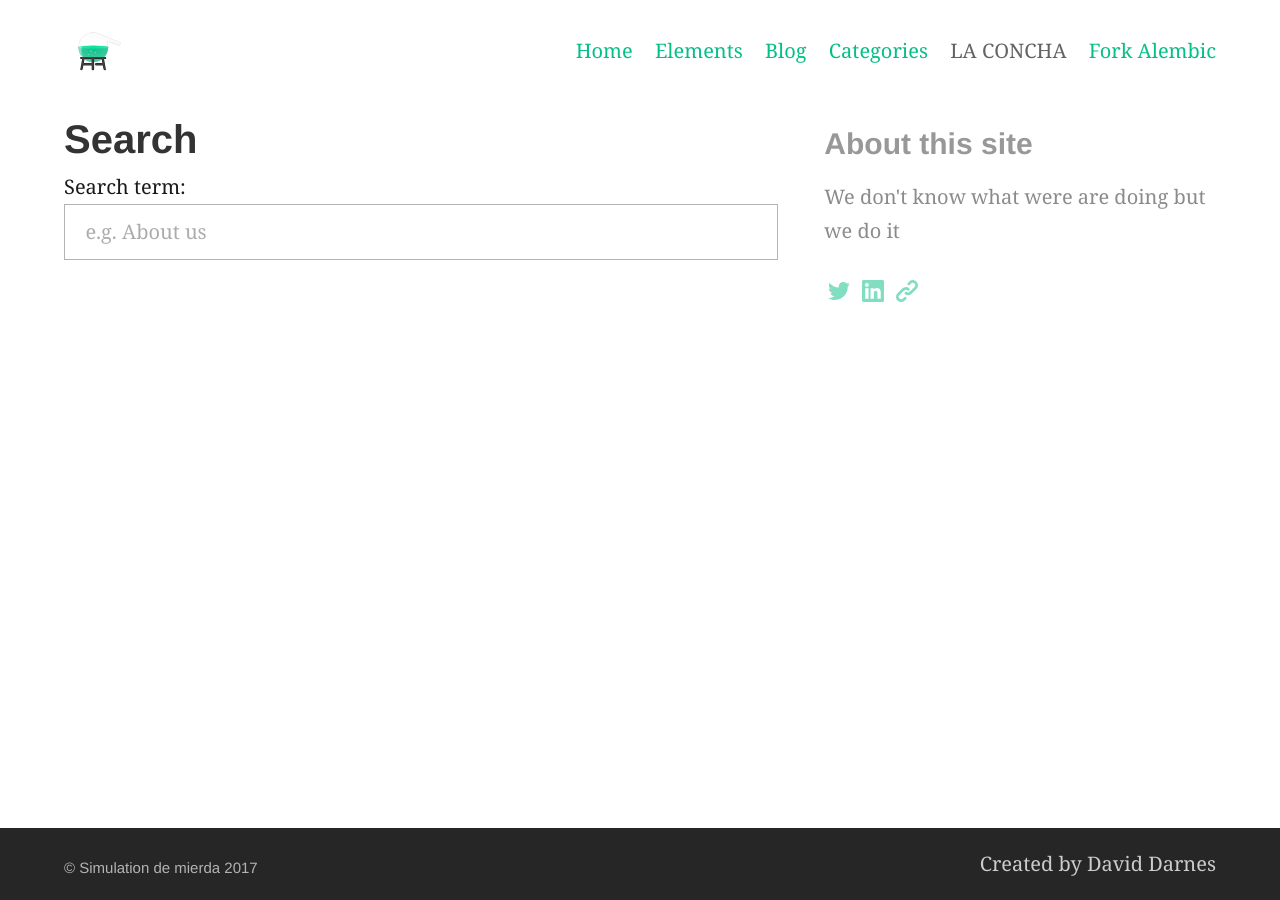
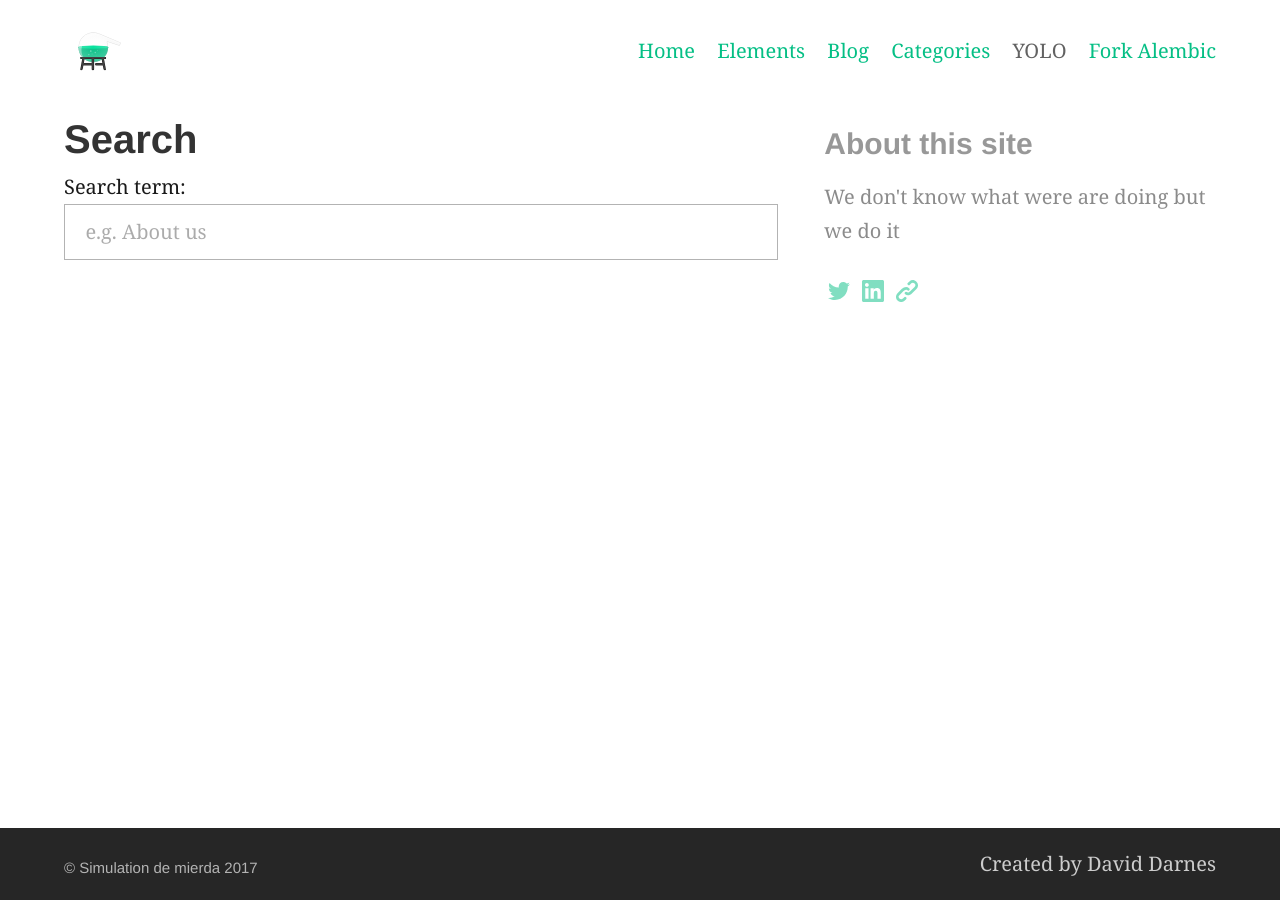
Before and after one commit to GG1991/nfpe, a Jekyll site: the page built from search.md, in a window 1280 px wide. Built offline with Jekyll 4.4.1, drawn with Linux system fonts in a browser that asks for light colours.

Commit message:
test server side push and hook

```diff
--- a/_config.yml
+++ b/_config.yml
@@ -92,7 +92,7 @@ navigation_header:
   Elements: /elements/
   Blog: /blog/
   Categories: /categories/
-  LA CONCHA: /search/
+  YOLO: /search/
   Fork Alembic: https://github.com/daviddarnes/alembic
 
 navigation_footer:
```
